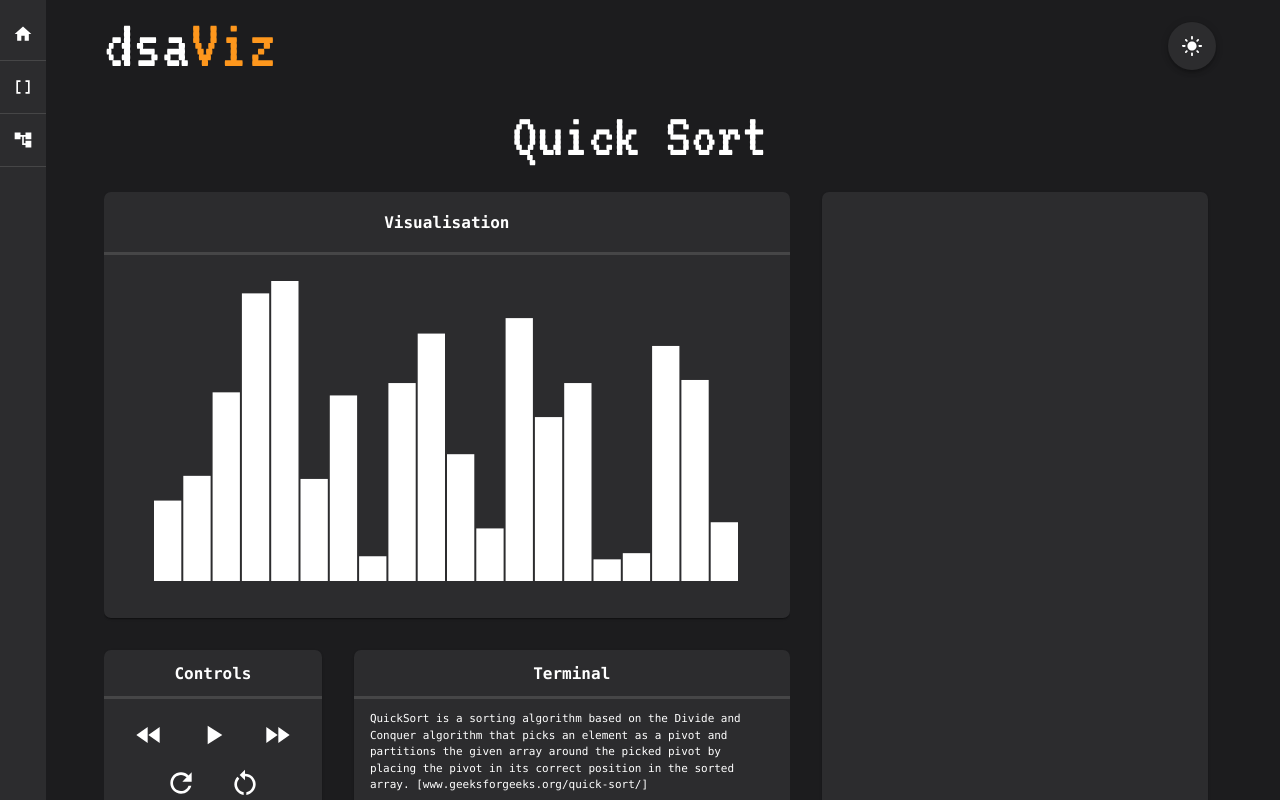
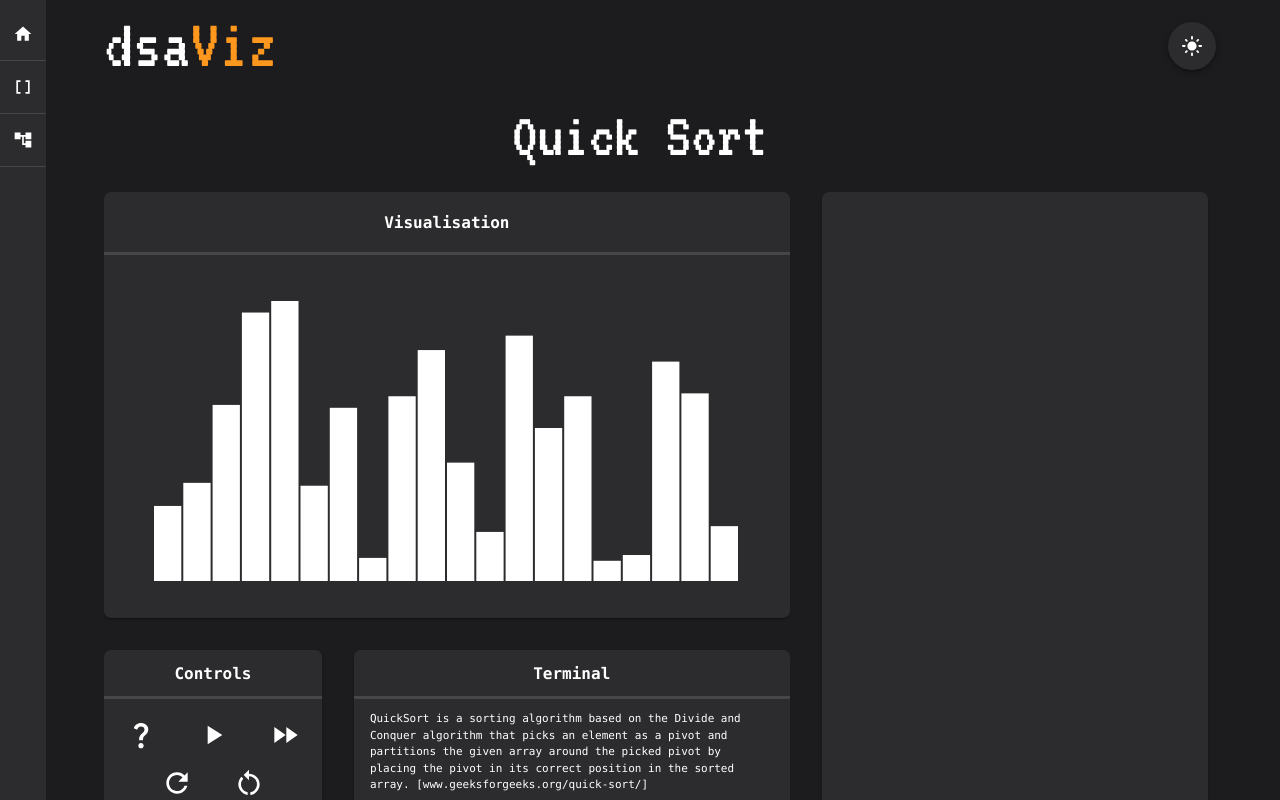
Before and after one commit to lukereed1/dsaviz, a React (Vite) app: page /quick-sort in a window 1280 px wide. Shown: the top 800 px of the page. Built offline with nearby package versions, Linux system fonts and the light colour scheme.

Commit message:
Quick sort complete, option to display values in bar graph

```diff
--- a/src/app/components/control-box/ControlBox.tsx
+++ b/src/app/components/control-box/ControlBox.tsx
@@ -2,7 +2,7 @@ import IconButton from "@mui/material/IconButton";
 import PlayArrowIcon from "@mui/icons-material/PlayArrow";
 import PauseIcon from "@mui/icons-material/Pause";
 import FastForwardIcon from "@mui/icons-material/FastForward";
-import FastRewindIcon from "@mui/icons-material/FastRewind";
+import QuestionMarkIcon from "@mui/icons-material/QuestionMark";
 import RefreshIcon from "@mui/icons-material/Refresh";
 import RestartAltIcon from "@mui/icons-material/RestartAlt";
 import Slider from "@mui/material/Slider";
@@ -17,6 +17,7 @@ interface Props {
 	setSortedIndices: (nums: number[]) => void;
 	stopSorting: () => void;
 	nextStep: () => void;
+	showValues: () => void;
 	isPlayingRef: MutableRefObject<boolean>;
 	sortingRef: MutableRefObject<boolean>;
 	delayTimeRef: MutableRefObject<number>;
@@ -33,6 +34,7 @@ export default function ControlBox(props: Props) {
 		algo,
 		generateRandomArray,
 		setData,
+		showValues,
 		nextStep,
 		stopSorting,
 		setSortedIndices,
@@ -97,14 +99,13 @@ export default function ControlBox(props: Props) {
 				<Typography sx={styles.headerText}>Controls</Typography>
 				<Divider sx={{ borderBottomWidth: 3 }} />
 			</Box>
-			<Box
-				display={"flex"}
-				justifyContent={"center"}
-				sx={{ marginTop: 1 }}
-				gap={1}>
-				<ToolTipMessage title="Step Back" top={true}>
-					<IconButton aria-label="rewind" sx={styles.iconButton}>
-						<FastRewindIcon sx={styles.icon} />
+			<Box sx={styles.upperButtons}>
+				<ToolTipMessage title="Show Values" top={true}>
+					<IconButton
+						aria-label="show values"
+						sx={styles.iconButton}
+						onClick={showValues}>
+						<QuestionMarkIcon sx={styles.icon} />
 					</IconButton>
 				</ToolTipMessage>
 				<ToolTipMessage title="Play" top={true}>
@@ -119,9 +120,9 @@ export default function ControlBox(props: Props) {
 						)}
 					</IconButton>
 				</ToolTipMessage>
-				<ToolTipMessage title="Step Forward" top={true}>
+				<ToolTipMessage title="step" top={true}>
 					<IconButton
-						aria-label="fast foward"
+						aria-label="step"
 						sx={styles.iconButton}
 						onClick={handleNextButton}>
 						<FastForwardIcon sx={styles.icon} />
@@ -144,8 +145,8 @@ export default function ControlBox(props: Props) {
 					</IconButton>
 				</ToolTipMessage>
 			</Box>
-			<Box sx={{ marginTop: 0.75 }}>
-				<Box>
+			<Box>
+				<Box sx={{ marginTop: 0.5 }}>
 					<Typography sx={styles.sliderText}>Array Size</Typography>
 					<Slider
 						onChangeCommitted={handleArraySizeSlider}
@@ -154,7 +155,6 @@ export default function ControlBox(props: Props) {
 						min={4}
 						max={100}
 						defaultValue={20}
-						disabled={playing}
 					/>
 				</Box>
 				<Box>
@@ -166,7 +166,6 @@ export default function ControlBox(props: Props) {
 						min={0}
 						max={1000}
 						defaultValue={0}
-						disabled={playing}
 					/>
 				</Box>
 			</Box>
@@ -209,11 +208,17 @@ const styles = {
 			color: "primary.main",
 		},
 	},
+	upperButtons: {
+		display: "flex",
+		justifyContent: "center",
+		gap: 2,
+		marginTop: 1,
+	},
 	lowerButtons: {
 		marginTop: -1,
 		display: "flex",
 		justifyContent: "center",
-		gap: 1,
+		gap: 2,
 	},
 	tooltip: {
 		[`& .MuiTooltip-tooltip`]: {
--- a/src/pages/algorithms/d3/BarGraph.tsx
+++ b/src/pages/algorithms/d3/BarGraph.tsx
@@ -4,12 +4,13 @@ import { useEffect, useRef, useState } from "react";
 
 interface Props {
 	data: number[] | undefined;
-	indexComparison?: [number, number];
+	indexComparison?: [number, number, number?];
 	sortedIndices?: number[];
+	showValues: boolean;
 }
 
 export default function BarGraph(props: Props) {
-	const { data, indexComparison, sortedIndices } = props;
+	const { data, indexComparison, sortedIndices, showValues } = props;
 	const theme = useTheme();
 	const svgRef = useRef<SVGSVGElement | null>(null);
 	const [width, setWidth] = useState(750);
@@ -36,7 +37,7 @@ export default function BarGraph(props: Props) {
 		const yScale = d3
 			.scaleLinear()
 			.domain([0, d3.max(data) || 0])
-			.range([0, height]);
+			.range([0, height - 20]);
 
 		svg.selectAll("*").remove(); // Clear previous content
 
@@ -51,10 +52,7 @@ export default function BarGraph(props: Props) {
 			.attr("width", barWidth - 2)
 			.attr("height", (d) => yScale(d))
 			.attr("fill", (d, i) => {
-				if (
-					indexComparison &&
-					(i === indexComparison[0] || i === indexComparison[1])
-				) {
+				if (indexComparison && indexComparison.includes(i)) {
 					return "green";
 				} else if (sortedIndices && sortedIndices.includes(i)) {
 					return theme.palette.secondary.main;
@@ -62,9 +60,24 @@ export default function BarGraph(props: Props) {
 					return theme.palette.text.primary;
 				}
 			});
+
+		if (showValues) {
+			const n = data.length;
+			svg.selectAll("text")
+				.data(data)
+				.enter()
+				.append("text")
+				.attr("x", (d, i) => i * barWidth + barWidth / 2)
+				.attr("y", (d) => height - yScale(d) - 8)
+				.attr("text-anchor", "middle")
+				.attr("fill", theme.palette.text.primary)
+				.attr("font-size", n < 25 ? 18 : n < 50 ? 14 : n < 75 ? 10 : 8)
+				.text((d) => d);
+		}
 	}, [
 		data,
 		indexComparison,
+		showValues,
 		sortedIndices,
 		theme.palette.background.default,
 		theme.palette.secondary.main,
--- a/src/pages/algorithms/quick-sort/QuickSortPage.tsx
+++ b/src/pages/algorithms/quick-sort/QuickSortPage.tsx
@@ -1,4 +1,4 @@
-import { useRef, useState } from "react";
+import { useEffect, useRef, useState } from "react";
 import AlgoPageTemplate from "../AlgoPageTemplate";
 import BarGraph from "../d3/BarGraph";
 import Terminal from "../../../app/components/terminal/TerminalWindow";
@@ -11,11 +11,11 @@ export default function QuickSortPage() {
 	]);
 
 	const [data, setData] = useState<number[]>(generateRandomArray(20));
-	const [delayMs, setDelayMs] = useState<number>(0);
 	const [dataSorted, setDataSorted] = useState<boolean>(false);
+	const [showValues, setShowValues] = useState<boolean>(false);
 	const [sortedIndices, setSortedIndices] = useState<number[]>([]);
 	const [indexComparison, setIndexComparison] = useState<
-		[number, number] | undefined
+		[number, number, number?] | undefined
 	>(undefined);
 	const sortingRef = useRef<boolean>(false);
 	const delayTimeRef = useRef<number>(0);
@@ -46,6 +46,8 @@ export default function QuickSortPage() {
 		isPlayingRef.current = false;
 		setDataSorted(false);
 		setIndexComparison(undefined);
+		setSortedIndices([]);
+		stepResolveRef.current = undefined;
 	}
 
 	async function partition(
@@ -73,6 +75,7 @@ export default function QuickSortPage() {
 					[arr[i], arr[j]] = [arr[j], arr[i]];
 					setData([...arr]);
 					printToTerminal(`Swapping ${arr[i]} and ${arr[j]}`);
+					setIndexComparison([j, high, i]);
 					await delay(delayTimeRef.current);
 					await stepThrough();
 				}
@@ -119,6 +122,10 @@ export default function QuickSortPage() {
 		}
 	}
 
+	function displayValues() {
+		setShowValues(!showValues);
+	}
+
 	function printToTerminal(output: string) {
 		setTerminalOutputs((prevArray) => [...prevArray, output]);
 	}
@@ -132,6 +139,7 @@ export default function QuickSortPage() {
 						data={data}
 						indexComparison={indexComparison}
 						sortedIndices={sortedIndices}
+						showValues={showValues}
 					/>
 				}
 				controls={
@@ -140,10 +148,11 @@ export default function QuickSortPage() {
 						arrayLength={data ? data.length : 4}
 						isPlayingRef={isPlayingRef}
 						sortingRef={sortingRef}
+						delayTimeRef={delayTimeRef}
 						setData={setData}
 						nextStep={nextStep}
-						delayTimeRef={delayTimeRef}
 						stopSorting={stopSorting}
+						showValues={displayValues}
 						algo={handleQuickSort}
 						setSortedIndices={setSortedIndices}
 						generateRandomArray={generateRandomArray}
```
